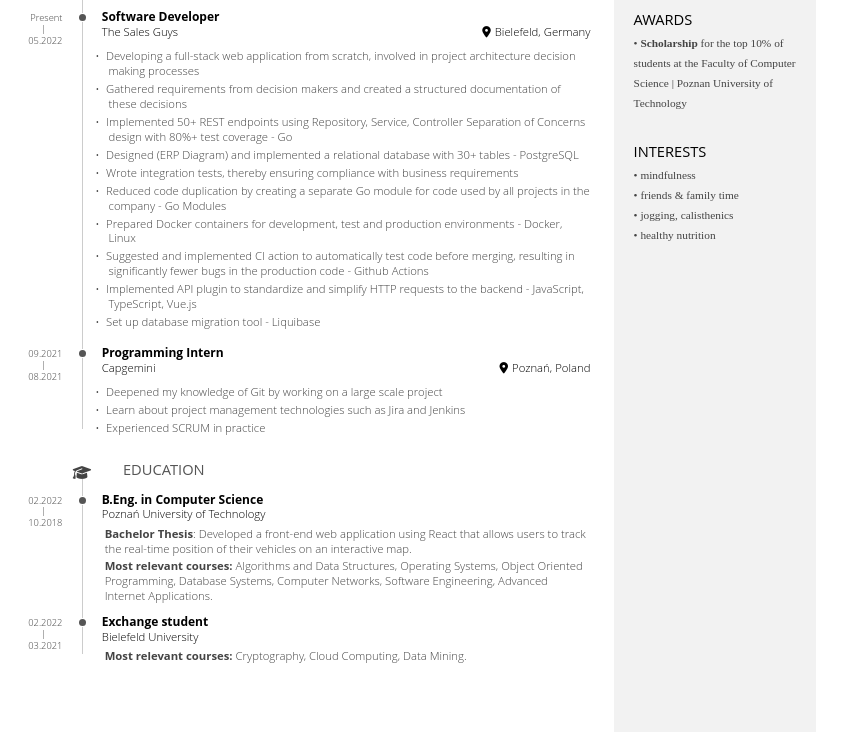
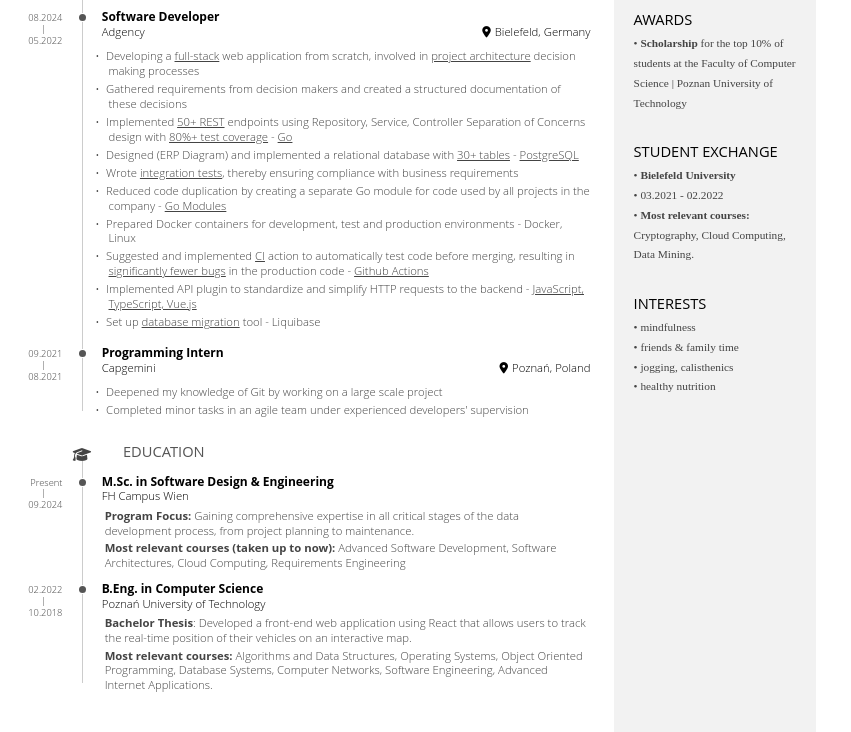
Before and after one commit to albiosz/albiosz.github.io, a website with bundled scripts: page one-page-resume/index.html in a window 1280 px wide. Shown: the part 324-1056 px from the top of the page, without its empty margins (0-851 px from the left). Built offline with nearby package versions, Linux system fonts and the light colour scheme.

Commit message:
add FH Campus Wien + minor changes
- student exchange moved to the side
- the most important facts hightlighted in the "Adgency block"

```diff
--- a/data.js
+++ b/data.js
@@ -34,23 +34,23 @@ export const data = {
   experience: [
     {
       position: "Software Developer",
-      company: "The Sales Guys",
+      company: "Adgency",
       location: "Bielefeld, Germany",
-      date: "05.2022 - Present",
+      date: "05.2022 - 08.2024",
       description: [
         "At the moment I'm working on a web application for lead management. The main purpose of the project is to provide an easy-to-use platform for sales reps to keep track of the sales they are assigned to, and for managers to view the current sales results and let them adjust the distribution rules of the leads.",
         "<b>Main responsibilities:</b>",
         `<ul>
-          <li>Developing a full-stack web application from scratch, involved in project architecture decision making processes </li>
+          <li>Developing a <u>full-stack</u> web application from scratch, involved in <u>project architecture</u> decision making processes </li>
           <li>Gathered requirements from decision makers and created a structured documentation of these decisions </li>
-          <li>Implemented 50+ REST endpoints using Repository, Service, Controller Separation of Concerns design with 80%+ test coverage - Go </li>
-          <li>Designed (ERP Diagram) and implemented a relational database with 30+ tables - PostgreSQL </li>
-          <li>Wrote integration tests, thereby ensuring compliance with business requirements </li>
-          <li>Reduced code duplication by creating a separate Go module for code used by all projects in the company - Go Modules </li>
+          <li>Implemented <u>50+ REST</u> endpoints using Repository, Service, Controller Separation of Concerns design with <u>80%+ test coverage</u> - <u>Go</u> </li>
+          <li>Designed (ERP Diagram) and implemented a relational database with <u>30+ tables</u> - <u>PostgreSQL</u> </li>
+          <li>Wrote <u>integration tests</u>, thereby ensuring compliance with business requirements </li>
+          <li>Reduced code duplication by creating a separate Go module for code used by all projects in the company - <u>Go Modules</u> </li>
           <li>Prepared Docker containers for development, test and production environments - Docker, Linux </li>
-          <li>Suggested and implemented CI action to automatically test code before merging, resulting in significantly fewer bugs in the production code - Github Actions </li>
-          <li>Implemented API plugin to standardize and simplify HTTP requests to the backend - JavaScript, TypeScript, Vue.js </li>
-          <li>Set up database migration tool - Liquibase </li>
+          <li>Suggested and implemented <u>CI</u> action to automatically test code before merging, resulting in <u>significantly fewer bugs</u> in the production code - <u>Github Actions</u> </li>
+          <li>Implemented API plugin to standardize and simplify HTTP requests to the backend - <u>JavaScript, TypeScript, Vue.js</u> </li>
+          <li>Set up <u>database migration</u> tool - Liquibase </li>
         </ul>`
       ],
       skills: [
@@ -76,8 +76,7 @@ export const data = {
         "It was a great experience to see how a large software company works from an insight perspective. I was part of a team working on a software solution to manage water sources in Bavaria, Germany. I experienced SCRUM in practice and learned about technologies for managing large projects such as Jira and Jenkins and deepened my knowledge of Git.",
         `<ul>
           <li>Deepened my knowledge of Git by working on a large scale project </li>
-          <li>Learn about project management technologies such as Jira and Jenkins </li>
-          <li>Experienced SCRUM in practice </li>
+          <li>Completed minor tasks in an agile team under experienced developers' supervision</li>
         </ul>
         `
       ],
@@ -101,6 +100,18 @@ export const data = {
   ],
 
   education: [
+    {
+      degree: "Master of Science in Engineering",
+      career: "M.Sc. in Software Design & Engineering",
+      university: "FH Campus Wien",
+      date: "09.2024 - Present",
+      description: [
+        `
+        <p> <b>Program Focus: </b> Gaining comprehensive expertise in all critical stages of the data development process, from project planning to maintenance.
+        <p> <b>Most relevant courses (taken up to now):</b> Advanced Software Development, Software Architectures, Cloud Computing, Requirements Engineering
+        `
+      ]
+    },
     {
       degree: "Bachelor of Engineering",
       career: "B.Eng. in Computer Science",
--- a/one-page-resume/data.js
+++ b/one-page-resume/data.js
@@ -33,10 +33,10 @@ const onePageData = {
       skills: ["Unit", "Integration"],
     }, {
       title: "miscellaneous",
-      skills: ["Git", "Docker"],
+      skills: ["Git", "Docker", "REST"],
     }, {
       title: "frontend",
-      skills: ["HTML", "CSS", "JavaScript", "TypeScript", "Vue.js"],
+      skills: ["HTML", "CSS", "JavaScript", "TypeScript", "Vue.js", "Bootstrap"],
     }
   ],
 
@@ -51,7 +51,7 @@ const onePageData = {
     }
   }),
 
-  education: fullData.education.map(e => {
+  education: fullData.education.slice(0,-1).map(e => {
     return {
       start: e.date.split(' - ')[0],
       end: e.date.split(' - ')[1],
@@ -64,7 +64,11 @@ const onePageData = {
   awards: fullData.awards,
   interests: fullData.interests,
 
-  // achievements: scholarship for the best 10% of students
+  studentExchange: [
+    "<b> Bielefeld University </b>",
+    "03.2021 - 02.2022",
+    "<b>Most relevant courses:</b> Cryptography, Cloud Computing, Data Mining. </p>"
+  ]
 }
 
 renderPage(onePageData)
--- a/one-page-resume/index.html
+++ b/one-page-resume/index.html
@@ -143,6 +143,15 @@
   </section>
 
   <section class="side-block">
+    <h1>Student Exchange</h1>
+    <ul class="list-points">
+      {{#studentExchange}}
+      <li>{{{.}}}</li>
+      {{/studentExchange}}
+    </ul>
+  </section>
+
+  <section class="side-block">
     <h1>Interests</h1>
     <ul class="list-points">
       {{#interests}}
```
